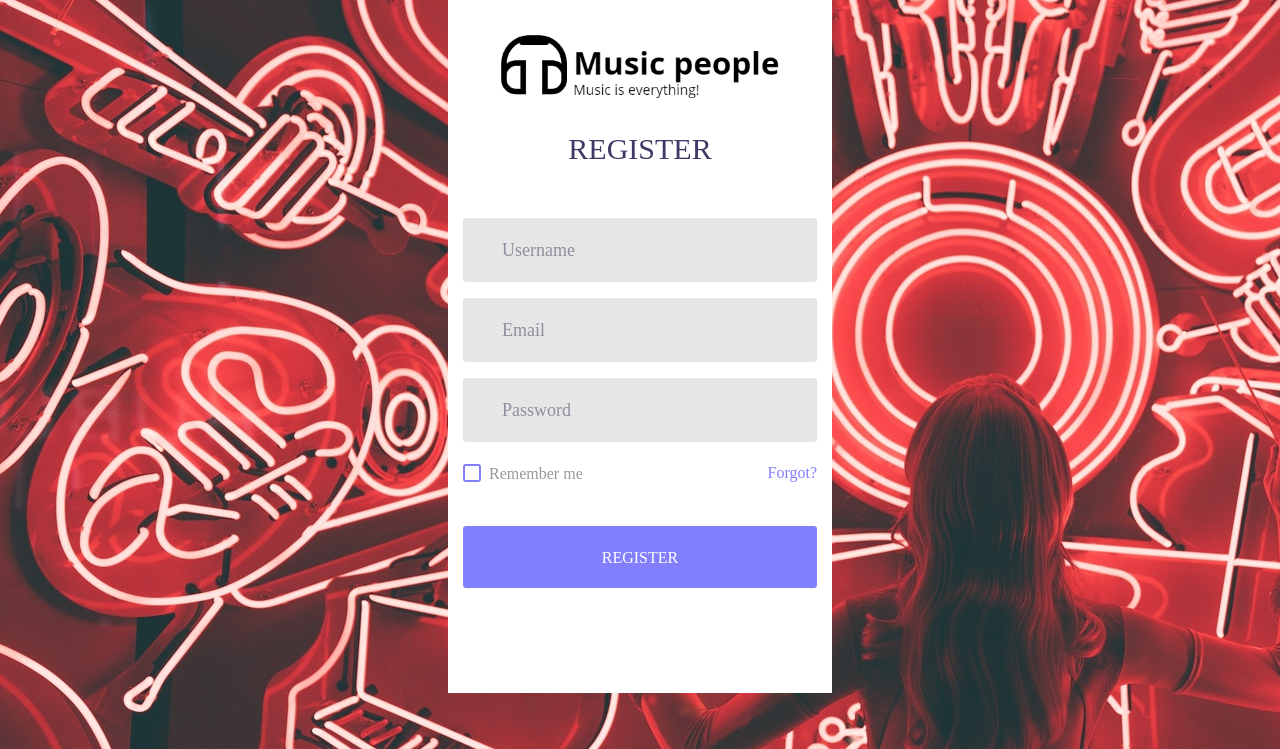
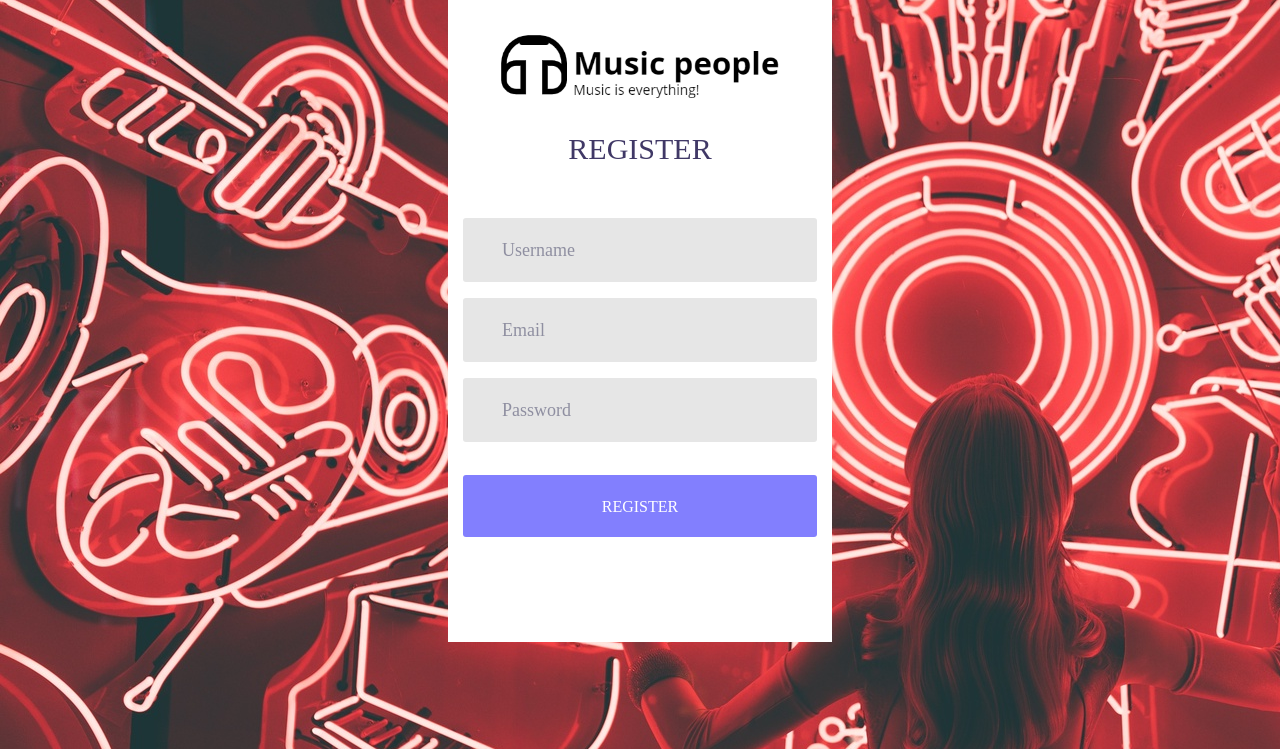
Before and after one commit to Cothn/Meloman, a Node server app: page /view/user/create in a window 1280 px wide. Shown: the part 65-814 px from the top of the page. Run offline with Node 20, Linux system fonts and the light colour scheme; some web fonts are replaced.

Commit message:
Update register.html
Remove some

```diff
--- a/backend/static/views/user_registration/register.html
+++ b/backend/static/views/user_registration/register.html
@@ -75,20 +75,6 @@
 						<span class="focus-input100"></span>
 					</div>
 
-					<div class="flex-sb-m w-full p-t-3 p-b-24">
-						<div class="contact100-form-checkbox">
-							<input class="input-checkbox100" id="ckb1" type="checkbox" name="remember-me">
-							<label class="label-checkbox100" for="ckb1">
-								Remember me
-							</label>
-						</div>
-
-						<div>
-							<a href="#" class="txt1">
-								Forgot?
-							</a>
-						</div>
-					</div>
 
 					<div class="container-login100-form-btn m-t-17">
 						<button id="register-button" class="login100-form-btn">
```
